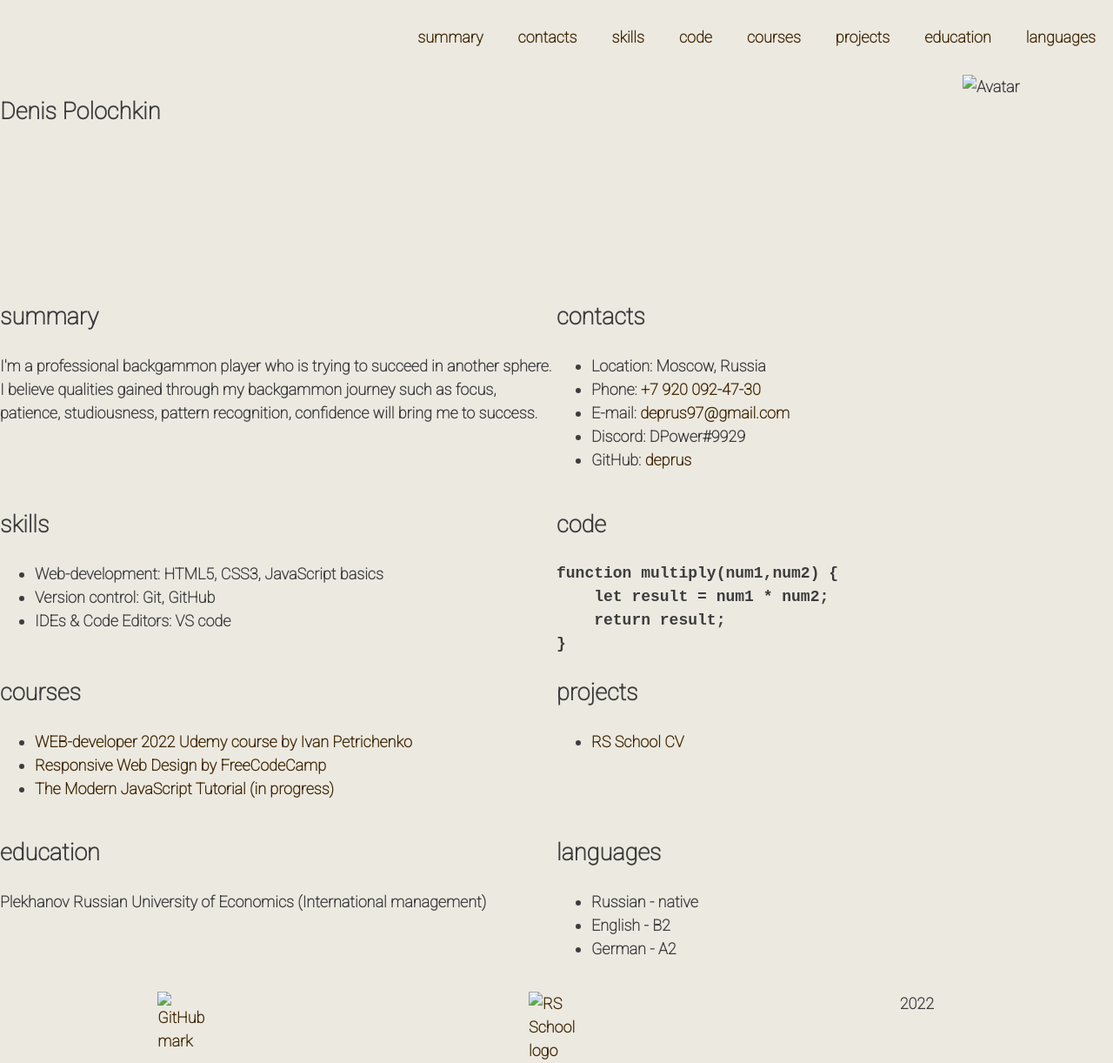
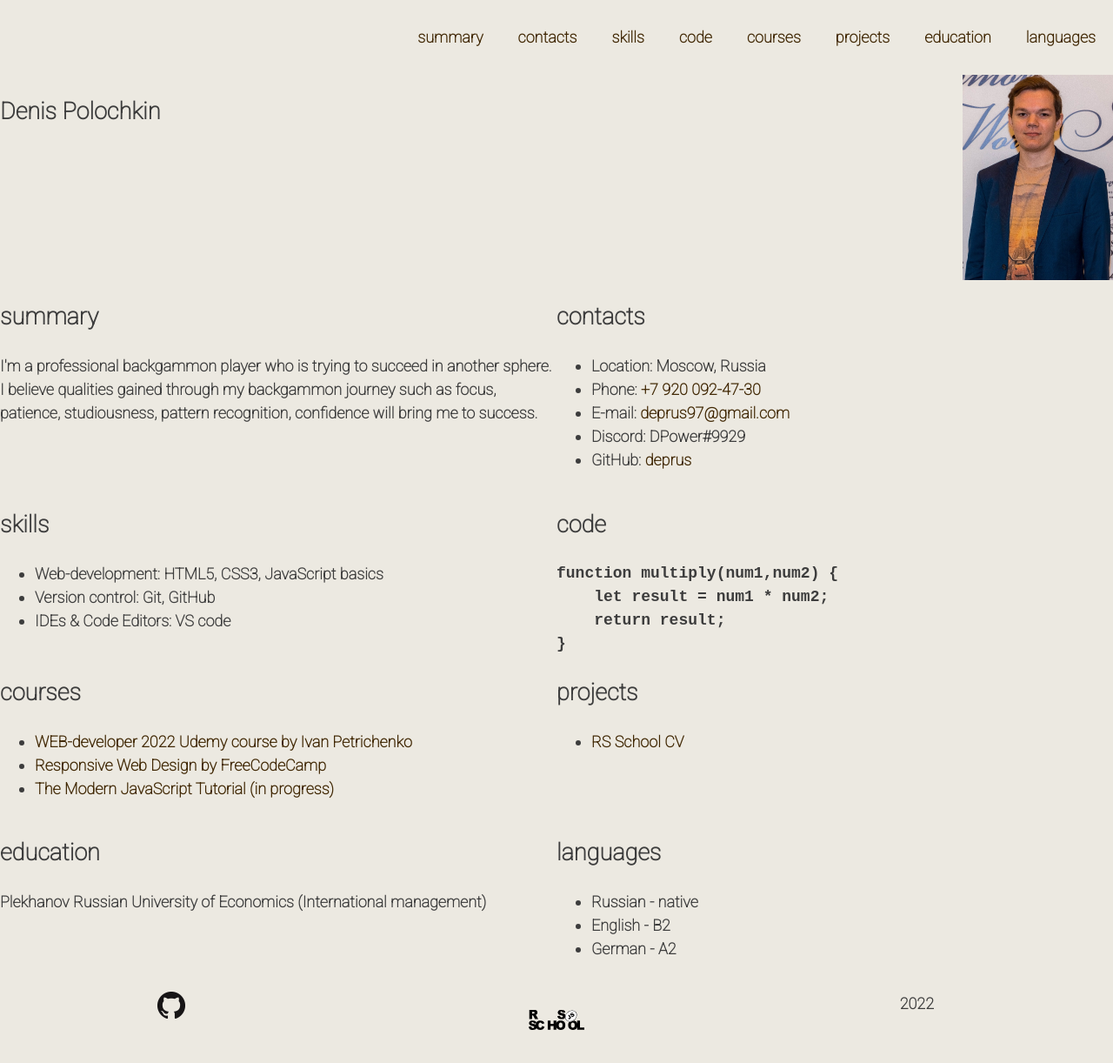
Before and after one commit to deprus/rsschool-cv, a plain HTML site: page index.html in a window 1280 px wide. Shown: the whole page at 87% size. Drawn offline with Linux system fonts and the light colour scheme; the site is published under a folder, as on GitHub Pages, so addresses that start at the root find nothing.

Commit message:
feat: update img

```diff
--- a/index.html
+++ b/index.html
@@ -32,7 +32,7 @@
         <div class="container main-container">
             <section class="section section-profile" id="profile">
                 <h1 class="section-title">Denis Polochkin</h1>
-                <img class="avatar" src="/assets/img/photo.jpg" alt="Avatar">
+                <img class="avatar" src="./assets/img/photo.jpg" alt="Avatar">
             </section>
             <section class="section" id="summary">
                 <h2 class="section-title">summary</h2>
@@ -94,8 +94,8 @@
     <footer>
         <div class="container">
             <ul class="footer-list">
-            <li class="footer-item"><a href="https://github.com/deprus"><img src="/assets/img/GitHub-Mark-32px.png" alt="GitHub mark"></a></li>
-            <li class="footer-item"><a href="https://rs.school/js/"><img src="/assets/svg/rs_school_js_logo.svg" alt="RS School logo" width="64" height="64"></a></li>
+            <li class="footer-item"><a href="https://github.com/deprus"><img src="./assets/img/GitHub-Mark-32px.png" alt="GitHub mark"></a></li>
+            <li class="footer-item"><a href="https://rs.school/js/"><img src="./assets/svg/rs_school_js_logo.svg" alt="RS School logo" width="64" height="64"></a></li>
             <li class="footer-item">2022</li>
             </ul>
         </div>
```
